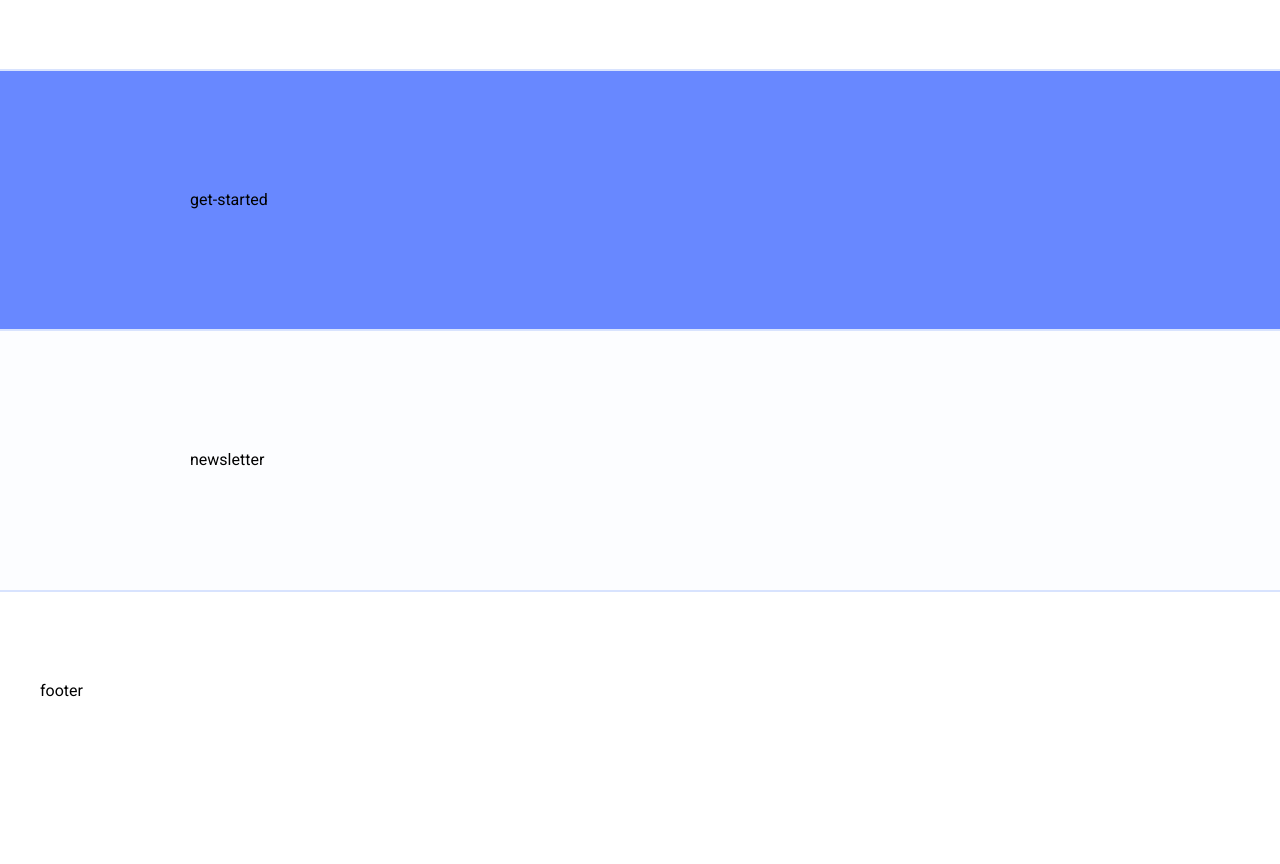
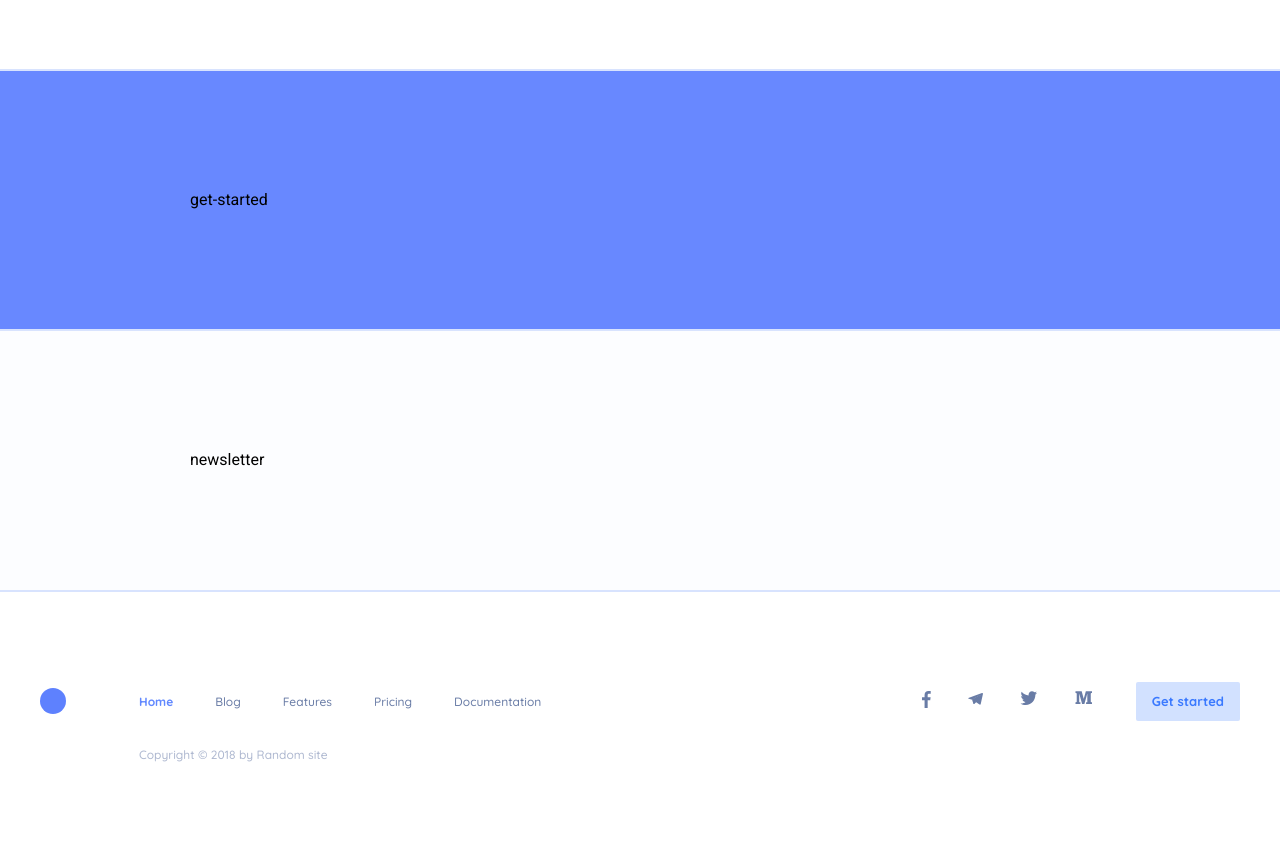
Before and after one commit to techhadera/productivity-landing, a website: page index.html in a window 1280 px wide. Shown: the part 1854-2718 px from the top of the page. Before the commit the page ends 2644 px from the top, so only its background shows below. Drawn offline with Linux system fonts and the light colour scheme.

Commit message:
feat: footer done

```diff
--- a/css/styles.scss
+++ b/css/styles.scss
@@ -18,11 +18,16 @@ $fw-light: 400;
 $fw-medium: 500;
 $fw-bold: 700;
 
+$fs-base: 10px;
+
 $padding-vertical-base: 60px;
 
 $border-color: #D8E3FE;
 
 $transition: .2s;
+
+$color-primary: #697CA6;
+$color-additional: #6188FF;
 // /VARS
 
 // COMMON
@@ -67,7 +72,7 @@ body {
 }
 
 .menu {
-    margin-left: 43px;
+    margin-left: 73px;
 }
 
 .menu__item {
@@ -80,18 +85,18 @@ body {
     text-decoration: none;
 
     @include quicksand();
-    font-size: 12px;
+    font-size: $fs-base * 1.2;
     font-weight: $fw-medium;
-    color: #697CA6;
+    color: $color-primary;
     transition: $transition;
 
     &_active {
         font-weight: $fw-bold;
-        color: #5E81FE;
+        color: $color-additional;
     }
 
     &:hover {
-        color: #5E81FE;
+        color: $color-additional;
     }
 }
 
@@ -110,14 +115,14 @@ body {
     text-decoration: none;
 
     path {
-        fill: #B6BAC7;
+        fill: $color-primary;
         transition: $transition;
 
     }
 
     &:hover {
         path {
-            fill: #6188FF;
+            fill: $color-additional;
             transition: $transition;
         }
     }
@@ -128,7 +133,7 @@ body {
     @include quicksand();
 
     font-weight: $fw-bold;
-    font-size: 13px;
+    font-size: $fs-base * 1.3;
 
     padding: 12px 16px;
     margin: 0;
@@ -242,4 +247,14 @@ body {
         padding-bottom: $padding-vertical-base * 1.5;
     }
 }
+
+.copyright {
+    @include quicksand();
+
+    margin-left: 99px;
+    margin-top: 27px;
+    font-weight: 500;
+    font-size: $fs-base * 1.2;
+    color: #AEB8D0;
+}
 // /FOOTER
--- a/index.html
+++ b/index.html
@@ -159,7 +159,66 @@
     <!-- footer -->
     <section class="wrapper-outer section-footer">
         <div class="wrapper-inner wrapper-inner_wide ">
-            footer
+            <div class="main-nav">
+                <a class="logo" href="#"></a>
+                <nav class="menu">
+                    <ul class="nav-wrapper">
+                        <li class="menu__item">
+                            <a href="#" class="menu__item-link menu__item-link_active">Home</a>
+                        </li>
+                        <li class="menu__item">
+                            <a href="#" class="menu__item-link">Blog</a>
+                        </li>
+                        <li class="menu__item">
+                            <a href="#" class="menu__item-link">Features</a>
+                        </li>
+                        <li class="menu__item">
+                            <a href="#" class="menu__item-link">Pricing</a>
+                        </li>
+                        <li class="menu__item">
+                            <a href="#" class="menu__item-link">Documentation</a>
+                        </li>
+                    </ul>
+                </nav>
+                <nav class="socials">
+                    <ul class="nav-wrapper">
+                        <li class="socials__item">
+                            <a href="#" class="socials__item-link">
+                                <svg width="9" height="17" viewBox="0 0 9 17" fill="none" xmlns="http://www.w3.org/2000/svg">
+                                    <path d="M5.65597 17V9.24548H8.22501L8.60969 6.2234H5.65597V4.294C5.65597 3.41904 5.89578 2.82278 7.13417 2.82278L8.71368 2.82208V0.119112C8.44051 0.0822826 7.5029 -1.65981e-08 6.41206 -1.65981e-08C4.13475 -1.65981e-08 2.57564 1.40836 2.57564 3.9947V6.2234H-2.3404e-08V9.24548H2.57564V17H5.65597Z"/>
+                                </svg>
+                            </a>
+                        </li>
+                        <li class="socials__item">
+                            <a href="#" class="socials__item-link">
+                                <svg width="15" height="13" viewBox="0 0 15 13" fill="none" xmlns="http://www.w3.org/2000/svg">
+                                    <path d="M5.81972 12.0232C5.38191 12.0232 5.4563 11.8651 5.3053 11.4664L4.01782 7.41344L13.9283 1.78983"/>
+                                    <path d="M5.81982 12.0232C6.15768 12.0232 6.30696 11.8754 6.49554 11.7L8.29744 10.0241L6.04979 8.72772"/>
+                                    <path d="M6.04945 8.72806L11.4957 12.5768C12.1172 12.9048 12.5657 12.735 12.7205 12.0249L14.9374 2.03246C15.1644 1.16206 14.5906 0.76729 13.996 1.02547L0.978404 5.82666C0.0898302 6.16756 0.0950105 6.64173 0.816436 6.85301L4.15705 7.85032L11.8909 3.18335C12.256 2.97158 12.5911 3.08543 12.3161 3.31891"/>
+                                </svg>
+                            </a>
+                        </li>
+                        <li class="socials__item">
+                            <a href="#" class="socials__item-link">
+                                <svg width="18" height="14" viewBox="0 0 18 14" fill="none" xmlns="http://www.w3.org/2000/svg">
+                                    <path fill-rule="evenodd" clip-rule="evenodd" d="M17.0328 1.84041C16.4253 2.11761 15.7726 2.30417 15.0877 2.38898C15.7868 1.95807 16.3239 1.27594 16.5767 0.46342C15.9222 0.862259 15.1973 1.15191 14.4257 1.308C13.8081 0.631966 12.9276 0.210602 11.9535 0.210602C10.0832 0.210602 8.56631 1.76886 8.56631 3.69017C8.56631 3.96313 8.59598 4.22867 8.65402 4.48334C5.83853 4.33759 3.3424 2.95159 1.67204 0.847419C1.38053 1.36154 1.2135 1.95887 1.2135 2.59648C1.2135 3.80359 1.81147 4.86853 2.72005 5.49303C2.16541 5.47448 1.64276 5.31812 1.18615 5.05709V5.10081C1.18615 6.7876 2.35476 8.19347 3.90258 8.51347C3.61882 8.59297 3.31957 8.63537 3.01181 8.63537C2.79357 8.63537 2.581 8.61417 2.37462 8.5731C2.80543 9.95591 4.05659 10.9619 5.53864 10.99C4.37931 11.9228 2.91868 12.4793 1.33113 12.4793C1.05768 12.4793 0.788618 12.4634 0.523682 12.4308C2.02249 13.4183 3.80327 13.9944 5.71599 13.9944C11.946 13.9944 15.3531 8.69155 15.3531 4.09365C15.3531 3.94259 15.3498 3.79286 15.3433 3.64313C16.0053 3.15286 16.5798 2.53937 17.0338 1.84107"/>
+                                </svg>
+                            </a>
+                        </li>
+                        <li class="socials__item">
+                            <a href="#" class="socials__item-link">
+                                <svg width="17" height="14" viewBox="0 0 17 14" fill="none" xmlns="http://www.w3.org/2000/svg">
+                                    <path d="M17.0001 2.10651H16.3472C16.1047 2.10651 15.7619 2.45072 15.7619 2.67109V10.6583C15.7619 10.8789 16.1047 11.1796 16.3472 11.1796H17.0001V13.0755H11.084V11.1796H12.3223V2.78361H12.2616L9.36999 13.0755H7.13129L4.277 2.78361H4.20477V11.1796H5.44303V13.0755H0.48999V11.1796H1.12422C1.38542 11.1796 1.72825 10.8789 1.72825 10.6583V2.67109C1.72825 2.45072 1.38542 2.10651 1.12422 2.10651H0.48999V0.210635H6.68355L8.717 7.65872H8.77295L10.8252 0.210635H17.0001V2.10651Z"/>
+                                </svg>
+                            </a>
+                        </li>
+                    </ul>
+                </nav>
+                <div class="button-wrapper">
+                    <button class="main-nav__button main-nav__button_primary">Get started</button>
+                </div>
+            </div>
+            <p class="copyright">Copyright © 2018 by Random site</p>
         </div>
     </section>
     <!-- /footer -->
```
Also changed, not shown: css/styles.css, 1 other file.
